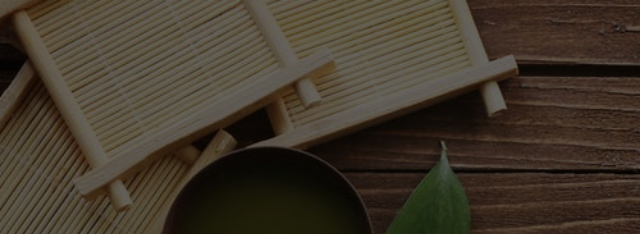
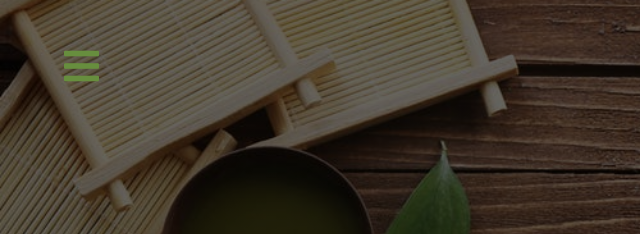
Before and after one commit to sun-n-y/teaStationWebsite, a plain HTML site: page index.html in a window 1280 px wide. Shown: the top 234 px of the page, 0-640 px from the left. Drawn offline with Linux system fonts and the light colour scheme; a web font is replaced by a local one.

Commit message:
add nav button html and css

```diff
--- a/css/styles.css
+++ b/css/styles.css
@@ -168,6 +168,22 @@ other global styles
     width: 95vw;
     padding: 4rem 1rem;
   }
+}
+
+/*
+===============
+navbar
+===============
+*/
+
+.nav-btn {
+  position: fixed;
+  top: 5%;
+  left: 5%;
+  font-size: 2.5rem;
+  color: var(--clr-primary);
+  z-index: 1;
+  cursor: pointer;
 }
 
 /*
--- a/index.html
+++ b/index.html
@@ -15,6 +15,10 @@
   </head>
   <body>
     <!-- nav bar -->
+    <!-- nav button -->
+    <span class="nav-btn">
+      <i class="fas fa-bars" id="nav-btn"></i>
+    </span>
     <!-- header -->
     <header class="header">
       <div class="banner">
```
